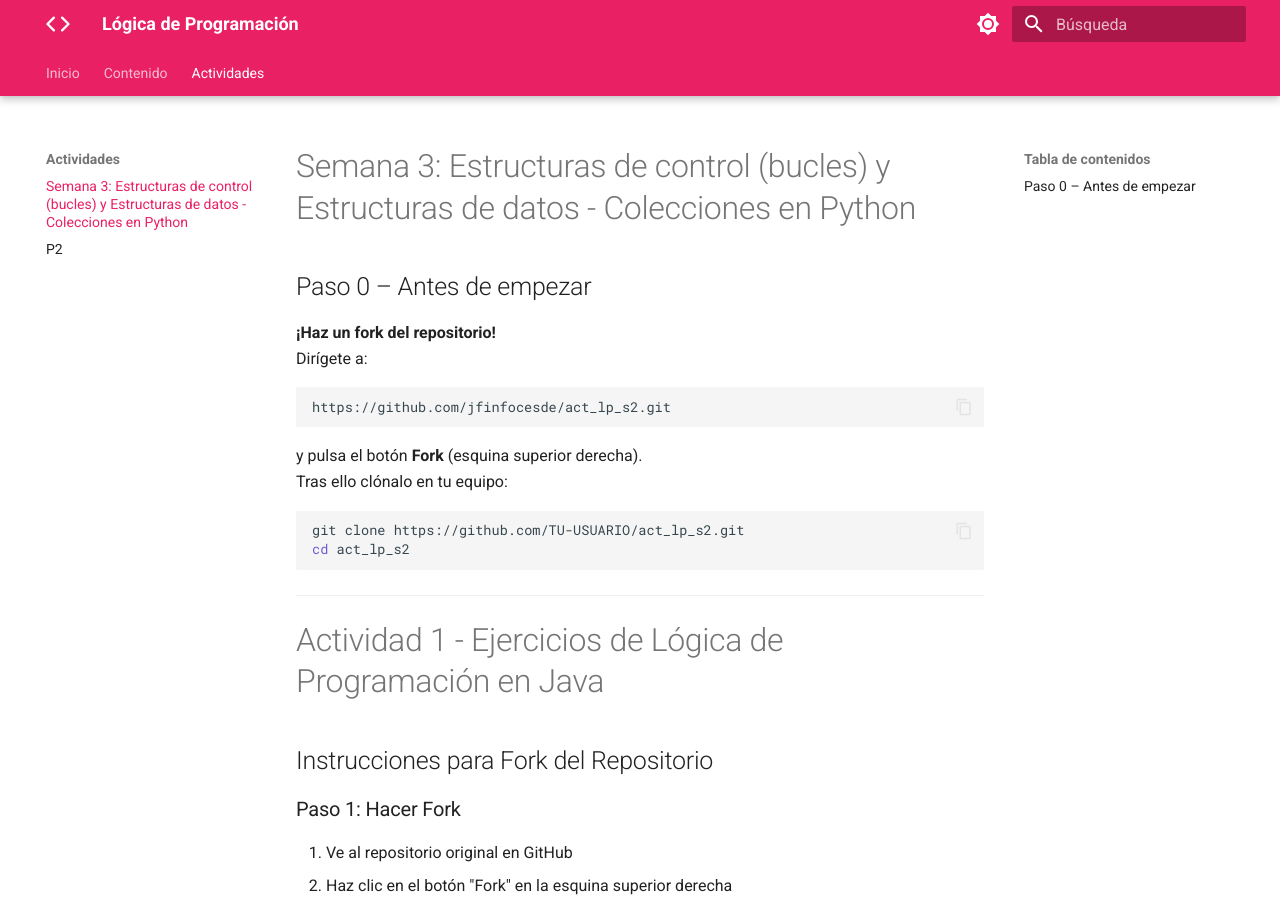
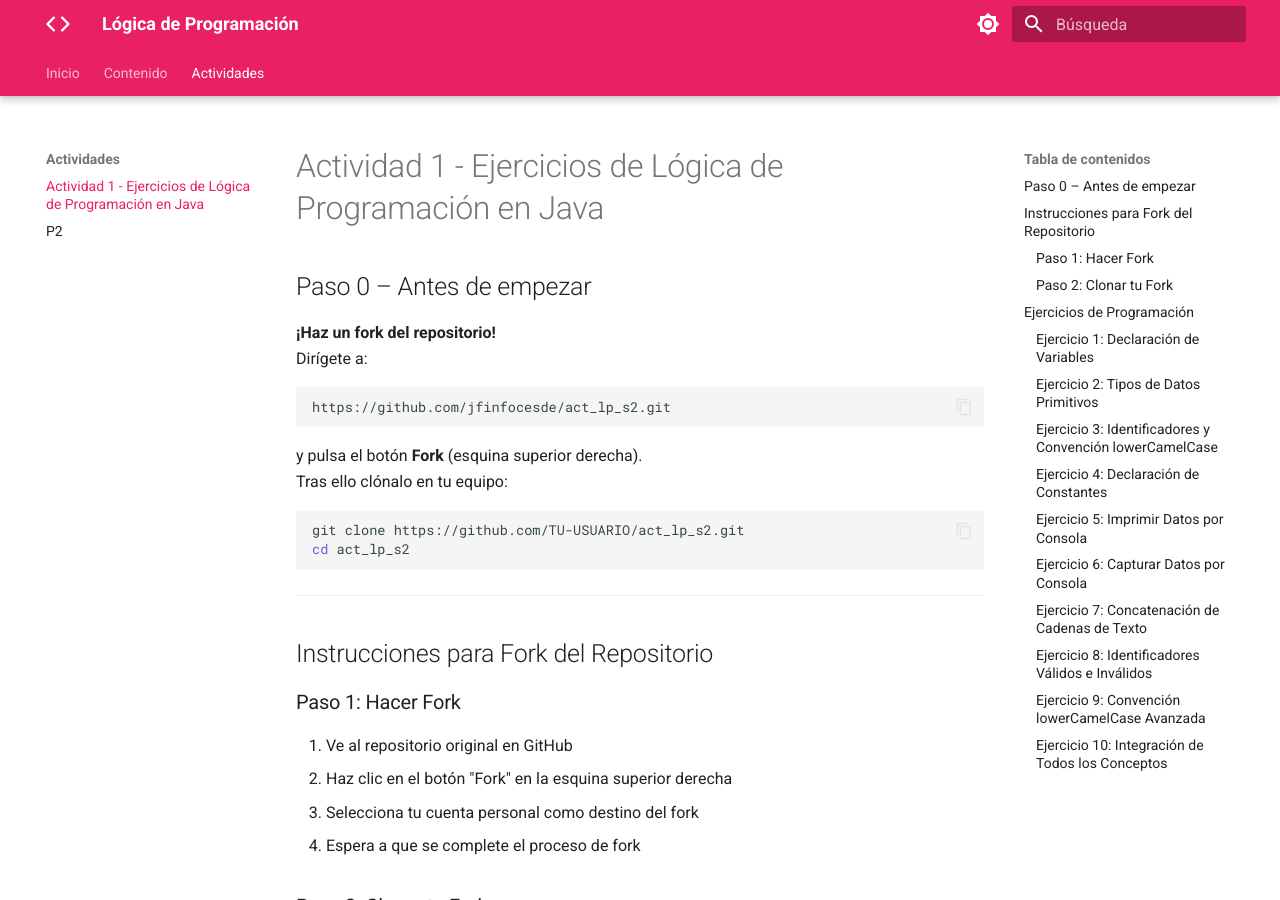
Before and after one commit to jfinfocesde/25lp, an MkDocs documentation site: the page built from docs/activities/p1.md, in a window 1280 px wide and 900 px high. Built offline with MkDocs 1.6.1 and Material for MkDocs 9.7.7, drawn with Linux system fonts in a browser that asks for light colours.

Commit message:
30-08-2025

````diff
--- a/docs/activities/p1.md
+++ b/docs/activities/p1.md
@@ -1,4 +1,4 @@
-# Semana 3: Estructuras de control (bucles) y Estructuras de datos - Colecciones en Python
+# Actividad 1 - Ejercicios de Lógica de Programación en Java
 
 ## Paso 0 – Antes de empezar
 **¡Haz un fork del repositorio!**
@@ -15,7 +15,6 @@ cd act_lp_s2
 ```
 
 ---
-# Actividad 1 - Ejercicios de Lógica de Programación en Java
 
 ## Instrucciones para Fork del Repositorio
 
````
